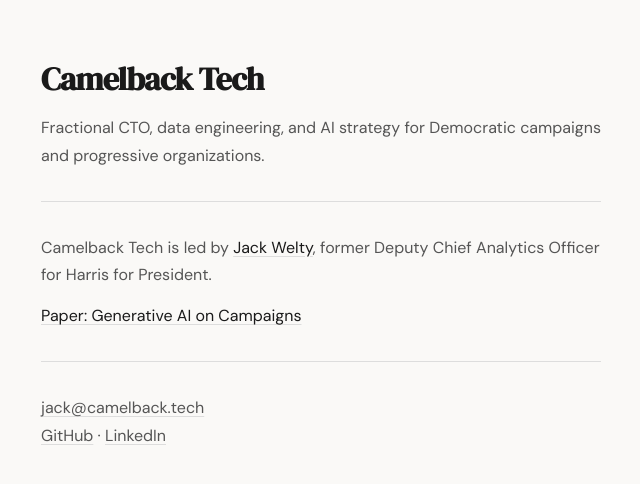
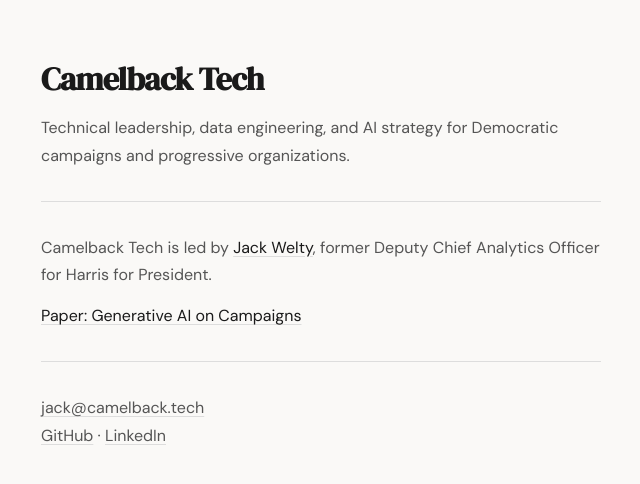
Before and after one commit to camelbacktech/camelbacktech.github.io, a plain HTML site: page index.html in a window 1280 px wide. Shown: the whole page, without its empty margins (319-959 px from the left). Drawn offline with Linux system fonts and the light colour scheme.

Commit message:
Update tagline to use technical leadership

```diff
--- a/index.html
+++ b/index.html
@@ -81,7 +81,7 @@
 
     <h1>Camelback Tech</h1>
 
-    <p>Fractional CTO, data engineering, and AI strategy for Democratic campaigns and progressive organizations.</p>
+    <p>Technical leadership, data engineering, and AI strategy for Democratic campaigns and progressive organizations.</p>
 
     <hr>
 
```
